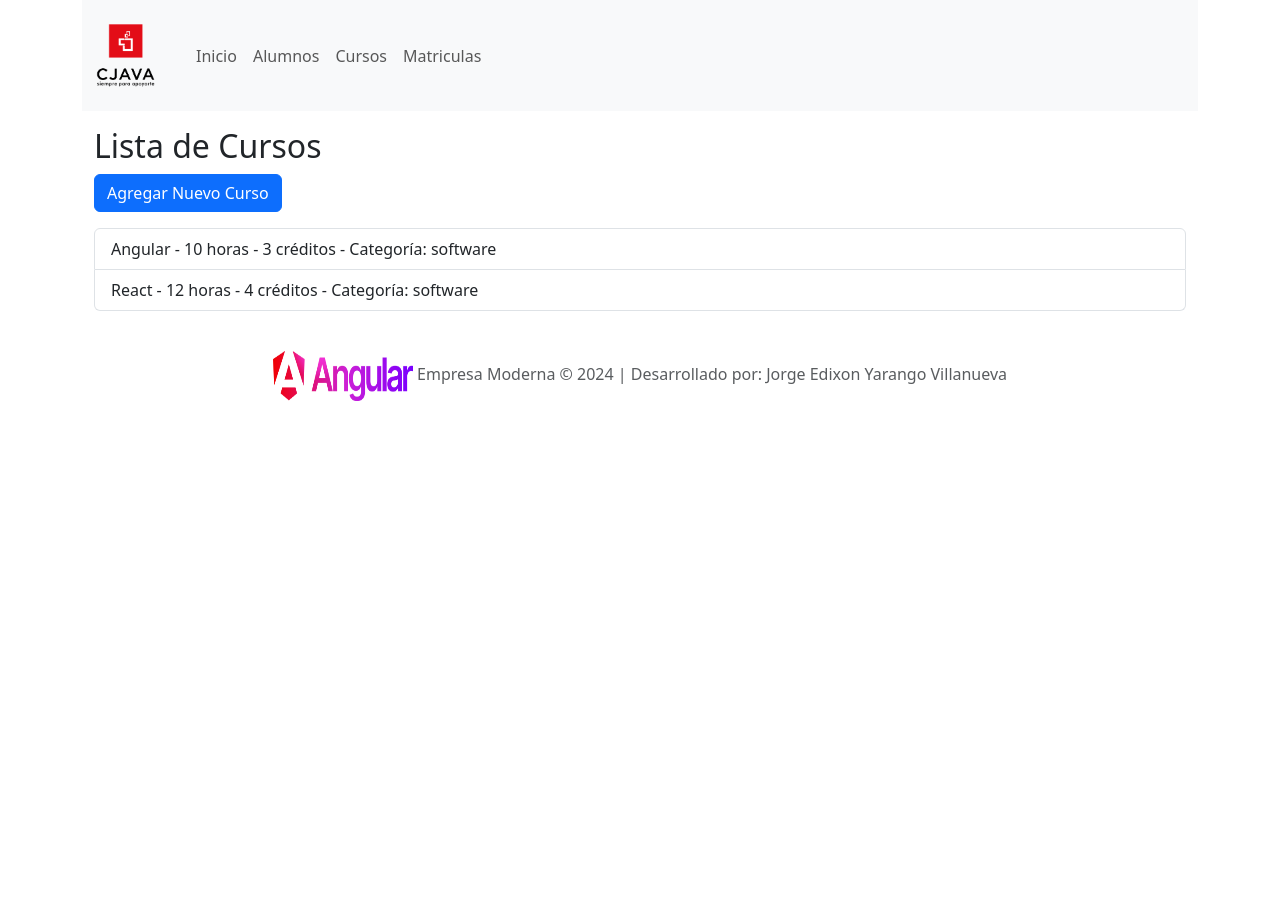
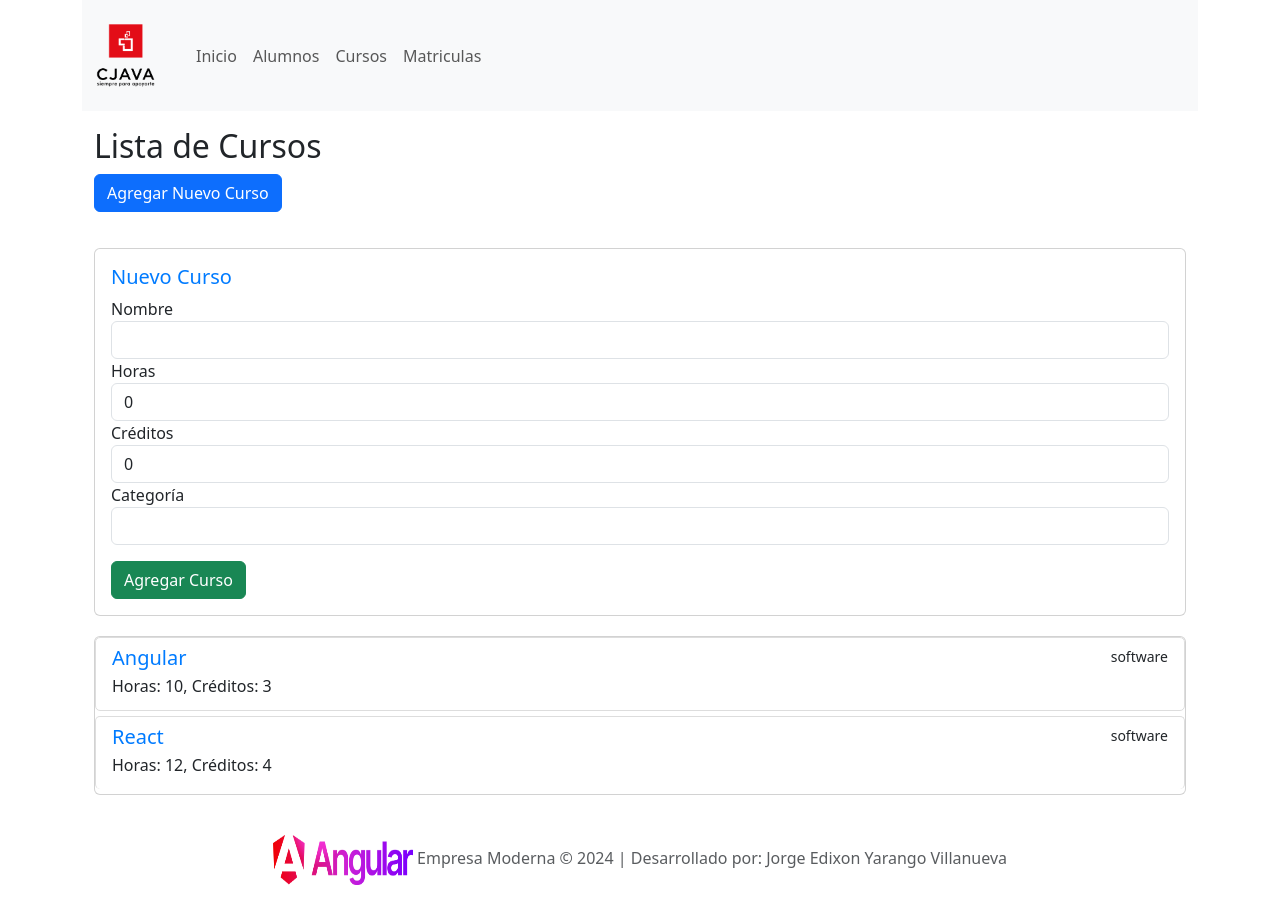
Before and after one commit to jyarango13/ProyectoAngularFront, an Angular app: page /cursos in a window 1280 px wide. Both pictures are taken after a click on the button "Agregar Nuevo Curso". Before the commit the page ends 800 px from the top, so only its background shows below. Built offline with nearby package versions, Linux system fonts and the light colour scheme.

Commit message:
11-todoconlistas

```diff
--- a/src/app/gestion/lista-cursos/lista-cursos.component.css
+++ b/src/app/gestion/lista-cursos/lista-cursos.component.css
@@ -0,0 +1,13 @@
+.card {
+    margin-top: 20px;
+  }
+
+  .list-group-item {
+    border: 1px solid #ddd;
+    margin-bottom: 5px;
+    border-radius: 5px;
+  }
+
+  h5 {
+    color: #007bff;
+  }
--- a/src/app/gestion/lista-cursos/lista-cursos.component.html
+++ b/src/app/gestion/lista-cursos/lista-cursos.component.html
@@ -1,9 +1,41 @@
 <div class="container mt-3">
-    <h2>Lista de Cursos</h2>
-    <button class="btn btn-primary mb-3" (click)="addCurso()">Agregar Nuevo Curso</button>
-    <ul class="list-group">
+  <h2>Lista de Cursos</h2>
+  <button class="btn btn-primary mb-3" (click)="toggleForm()">Agregar Nuevo Curso</button>
+
+  <div *ngIf="showForm" class="card mb-3">
+    <div class="card-body">
+      <h5 class="card-title">Nuevo Curso</h5>
+      <form (ngSubmit)="addCurso()">
+        <div class="form-group">
+          <label for="nombre">Nombre</label>
+          <input type="text" class="form-control" id="nombre" [(ngModel)]="newCurso.nombre" name="nombre" required>
+        </div>
+        <div class="form-group">
+          <label for="horas">Horas</label>
+          <input type="number" class="form-control" id="horas" [(ngModel)]="newCurso.horas" name="horas" required>
+        </div>
+        <div class="form-group">
+          <label for="creditos">Créditos</label>
+          <input type="number" class="form-control" id="creditos" [(ngModel)]="newCurso.creditos" name="creditos" required>
+        </div>
+        <div class="form-group">
+          <label for="categoria">Categoría</label>
+          <input type="text" class="form-control" id="categoria" [(ngModel)]="newCurso.categoria" name="categoria" required>
+        </div>
+        <button type="submit" class="btn btn-success mt-3">Agregar Curso</button>
+      </form>
+    </div>
+  </div>
+
+  <div class="card">
+    <ul class="list-group list-group-flush">
       <li class="list-group-item" *ngFor="let curso of cursos">
-        {{curso.nombre}} - {{curso.horas}} horas - {{curso.creditos}} créditos - Categoría: {{curso.categoria}}
+        <div class="d-flex w-100 justify-content-between">
+          <h5 class="mb-1">{{curso.nombre}}</h5>
+          <small>{{curso.categoria}}</small>
+        </div>
+        <p class="mb-1">Horas: {{curso.horas}}, Créditos: {{curso.creditos}}</p>
       </li>
     </ul>
   </div>
+</div>
--- a/src/app/gestion/lista-cursos/lista-cursos.component.ts
+++ b/src/app/gestion/lista-cursos/lista-cursos.component.ts
@@ -1,26 +1,58 @@
 import { CommonModule } from '@angular/common';
-import { Component, OnInit} from '@angular/core'; //OnInit solo es el diferente
+import { Component, OnInit } from '@angular/core'; //OnInit solo es el diferente
+import { FormsModule } from '@angular/forms';
+import { Curso } from '../../matricula/curso';
 
 @Component({
   selector: 'app-lista-cursos',
   standalone: true,
-  imports: [CommonModule], //NgForm para que funcione
+  imports: [CommonModule, FormsModule], //NgForm para que funcione
   templateUrl: './lista-cursos.component.html',
   styleUrl: './lista-cursos.component.css'
 })
-export class ListaCursosComponent implements OnInit{
+export class ListaCursosComponent implements OnInit {
   cursos = [
     { id: 1, nombre: 'Angular', horas: 10, creditos: 3, categoria: 'software' },
     { id: 2, nombre: 'React', horas: 12, creditos: 4, categoria: 'software' }
     // Agrega más cursos según sea necesario
   ];
 
+  showForm = false;
+
+  newCurso = {
+    id: 0,
+    nombre: '',
+    horas: 0,
+    creditos: 0,
+    categoria: '',
+  };
+
   constructor() { }
 
-  ngOnInit(): void {
+  ngOnInit(): void { }
+
+  toggleForm(): void {
+    this.showForm = !this.showForm;
   }
 
   addCurso(): void {
-    // Lógica para agregar un nuevo curso
+    const newId = this.cursos.length > 0 ? Math.max(...this.cursos.map(curso => curso.id)) + 1 : 1;
+    this.newCurso.id = newId;
+    this.cursos.push({ ...this.newCurso });
+    this.resetForm();
+  }
+
+  resetForm(): void {
+    this.newCurso = {
+      id: 0,
+      nombre: '',
+      horas: 0,
+      creditos: 0,
+      categoria: '',
+    };
+    this.showForm = false;
   }
 }
+
+
+//nuevo
```
